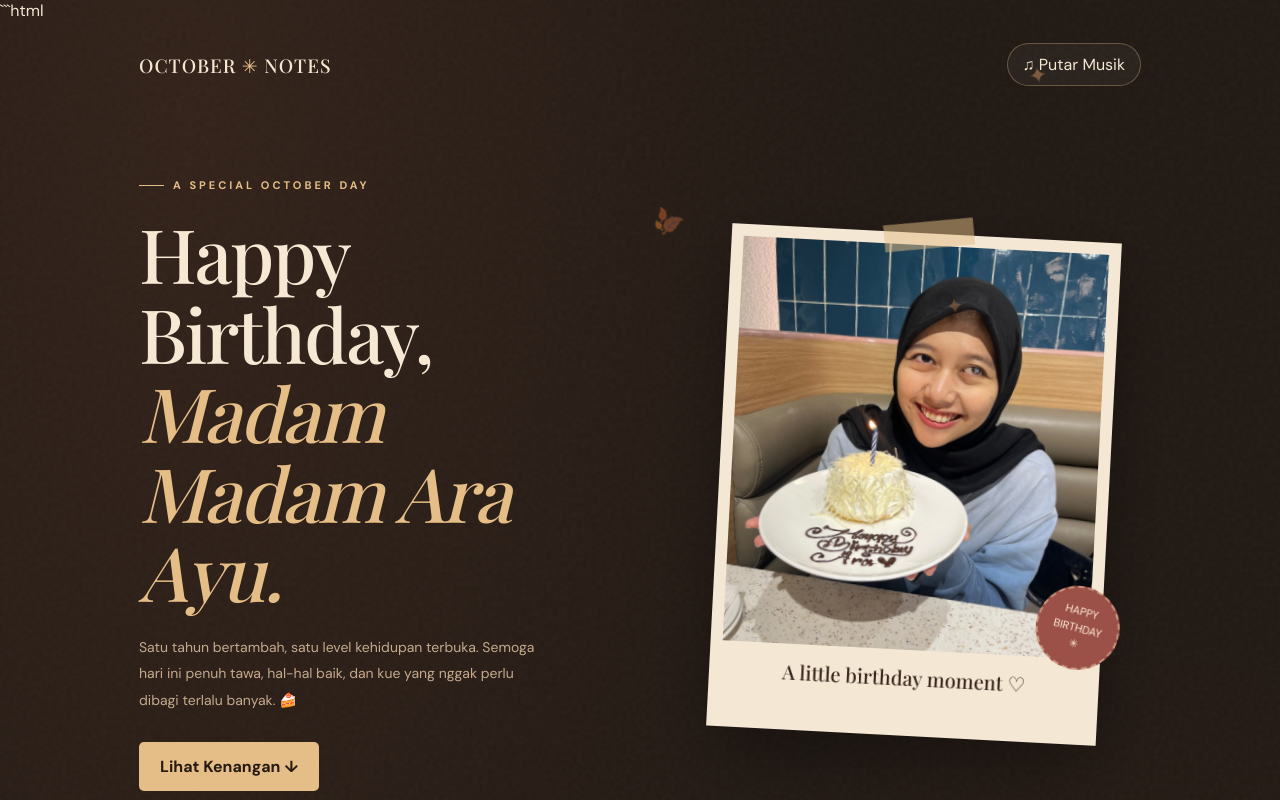
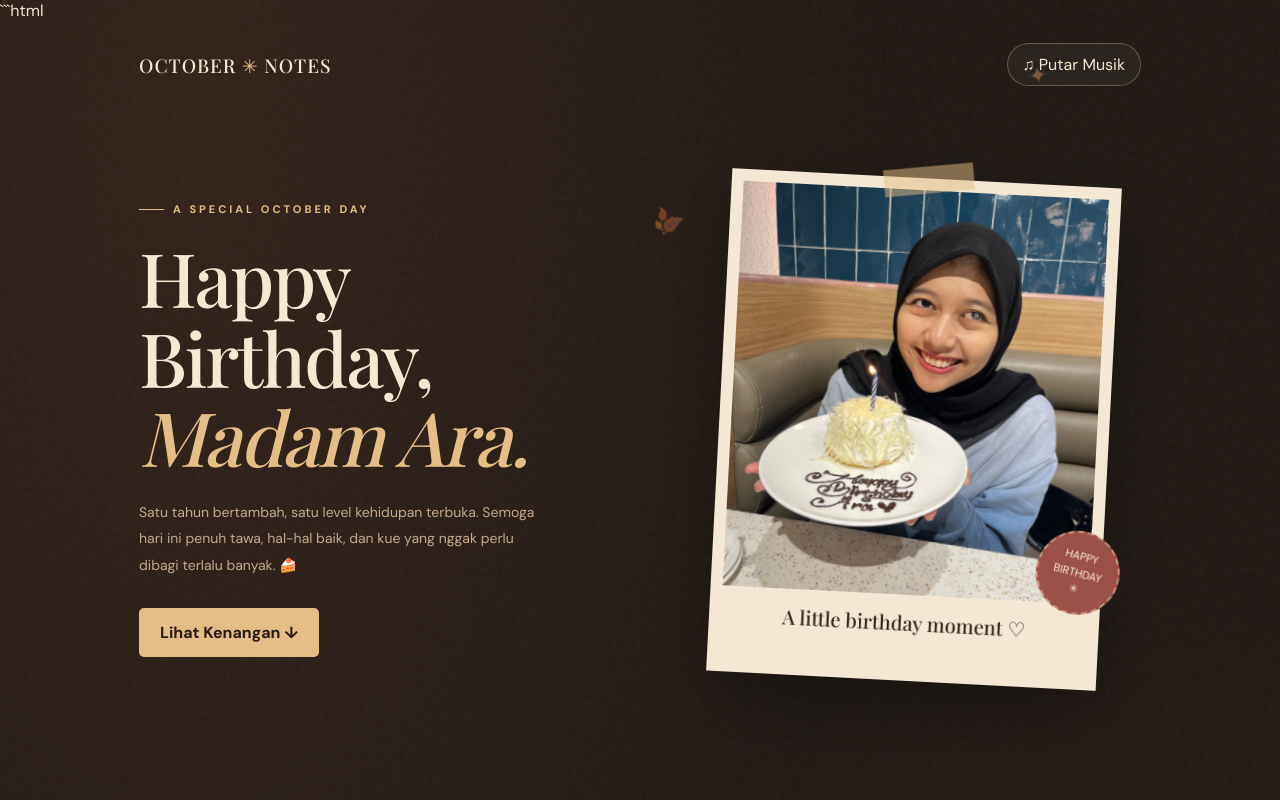
Before and after one commit to aibenks17/HBD-MADAM, a plain HTML site: page index.html in a window 1280 px wide. Shown: the top 800 px of the page. Drawn offline with nearby package versions, Linux system fonts and the light colour scheme; a web font is replaced by a local one.

Commit message:
Update index.html

```diff
--- a/index.html
+++ b/index.html
@@ -5,7 +5,7 @@
 <meta charset="UTF-8">
 <meta name="viewport" content="width=device-width, initial-scale=1.0">
 <meta name="theme-color" content="#211914">
-<title>Happy Birthday Madam Madam Ara Ayu 🍂</title>
+<title>Happy Birthday Madam Ara 🍂</title>
 
 <style>
 @import url('https://fonts.googleapis.com/css2?family=DM+Sans:wght@400;500;600;700&family=Playfair+Display:ital,wght@0,500;0,600;0,700;1,500&display=swap');
@@ -425,7 +425,7 @@ footer {
   <section class="hero" id="home">
     <div>
       <div class="eyebrow">A special October day</div>
-      <h1>Happy Birthday,<em>Madam Madam Ara Ayu.</em></h1>
+      <h1>Happy Birthday,<em> Madam Ara.</em></h1>
 
       <p class="hero-desc">
         Satu tahun bertambah, satu level kehidupan terbuka.
```
